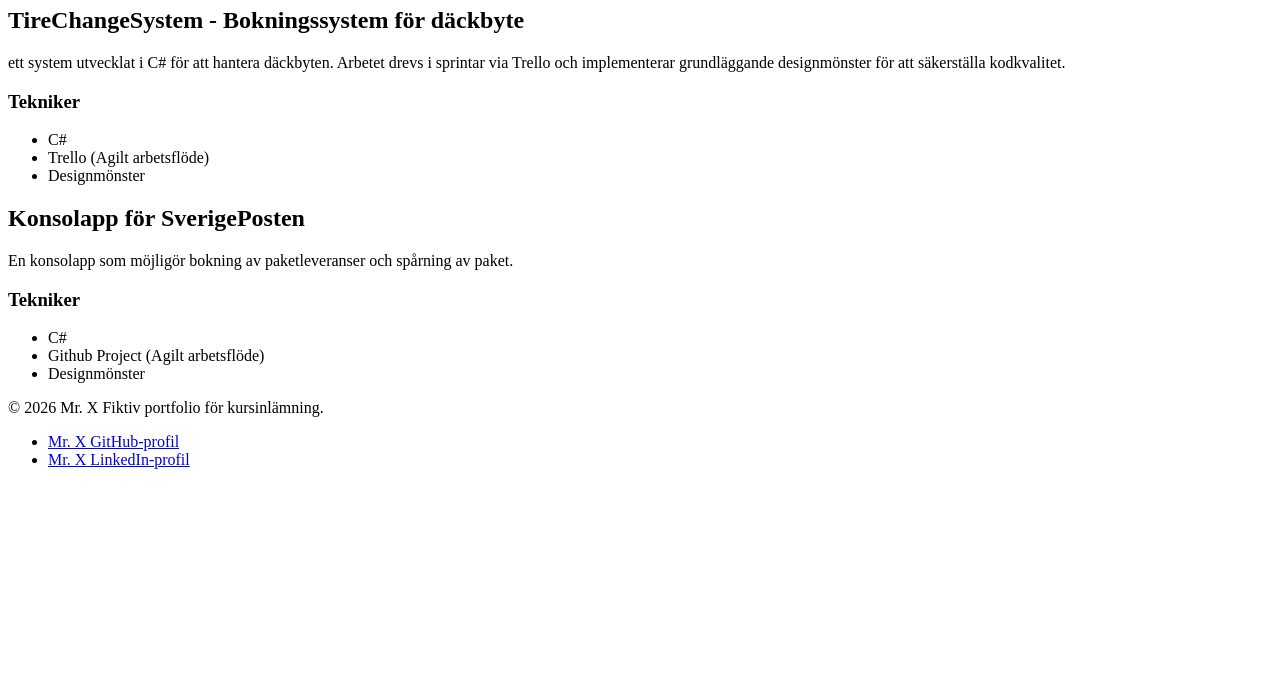
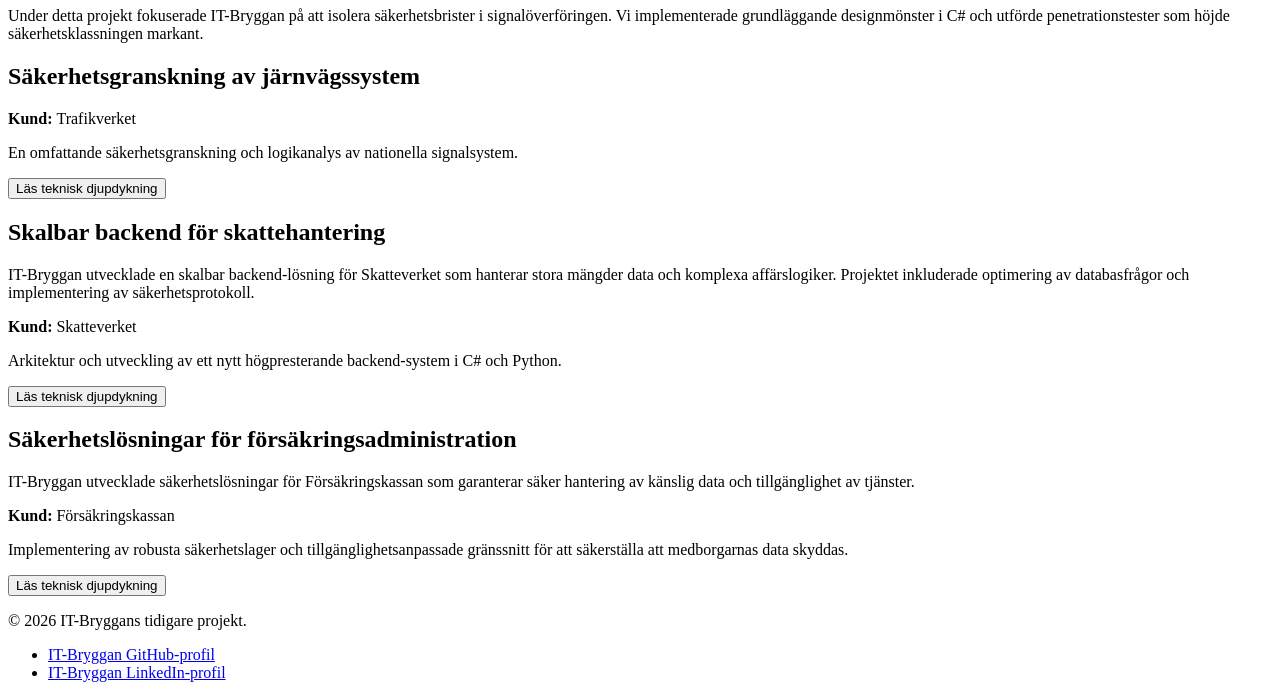
Before and after one commit to rojdibaba/IT-Bryggan, a plain HTML site: page HTML/projekt.html in a window 1280 px wide. Shown: the part 244-942 px from the top of the page. Before the commit the page ends 800 px from the top, so only its background shows below. Drawn offline with Linux system fonts and the light colour scheme; files that its build step writes are made by us from their sources; files whose address does not match are found by name.

Commit message:
Uppdaterar till nya och bättre projekt-cases för IT-Bryggan

```diff
--- a/HTML/projekt.html
+++ b/HTML/projekt.html
@@ -3,19 +3,17 @@
 <head>
   <meta charset="UTF-8">
   <meta name="viewport" content="width=device-width, initial-scale=1.0">
-  <title>Projekt - Mr.X Portfolio</title>
-  <meta name="description" content="Utvalda systemutvecklings- och webbprojekt som Mr. X har genomfört.">
+  <meta name="description" content="Utvalda systemutvecklings- och webbprojekt som IT-Bryggan har genomfört.">
+  <title>Projekt & Erfarenheter - IT-Bryggan</title>
   <link rel="stylesheet" href="css/style.css">
   <script src="js/script.js" defer></script>
 </head>
 <body>
-  <!-- WCAG: Låter tangentbordsanvändare hoppa direkt till <main> -->
   <a class="skip-link" href="#main-content">Hoppa till huvudinnehåll</a>
 
   <header class="site-header">
-    <a class="site-header__brand" href="index.html">Mr. X</a>
+    <a class="site-header__brand" href="index.html">IT-Bryggan</a>
 
-    <!-- JS: Öppnar och stänger mobilmenyn genom att växla synlighet på menylistan -->
     <button type="button" class="site-header__menu-btn"
             data-js-action="toggle"
             data-menu-state="closed"
@@ -49,51 +47,110 @@
   </header>
 
   <main id="main-content" class="page-content">
-    <h1 class="page-content__title">Projekt</h1>
+    <h1 class="page-content__title">Projekt & Erfarenhet</h1>
+    <p class="project-modal__text">Under detta projekt fokuserade IT-Bryggan på att isolera säkerhetsbrister i signalöverföringen. Vi implementerade grundläggande designmönster i C# och utförde penetrationstester som höjde säkerhetsklassningen markant.</p>
 
-     <section class = "project-list" aria-label = "Lista över mina projekt">
+    <section class = "project-list" aria-label = "Lista över IT-Bryggans projekt"></section>
 
-      <article class = "project-card">
-        <h2 class = "project-card__title">TireChangeSystem - Bokningssystem för däckbyte </h2>
-        <p class = "project-card__description">ett system utvecklat i C# för att hantera däckbyten. Arbetet drevs i sprintar via Trello
-        och implementerar grundläggande designmönster för att säkerställa kodkvalitet.
+    <!-- Projekt för Trafikverket -->
+     <article class = "project-card">
+      <h2 class = "project-card__title">Säkerhetsgranskning av järnvägssystem</h2>
+      <p class = "project-card__client"><strong>Kund: </strong>Trafikverket</p>
+      <p class = "project-card__description">En omfattande säkerhetsgranskning och logikanalys av nationella signalsystem.</p>
+      <button type="button" class="project-card__btn" data-js-action="open-modal" data-js-target="modal-trafikverket">Läs teknisk djupdykning</button>
+     </article>
 
-        <h3 class="project-card__subtitle">Tekniker</h3>
-      <ul class="project-card__tech-list">
-        <li class="project-card__tech-item">C#</li>
-        <li class="project-card__tech-item">Trello (Agilt arbetsflöde)</li>
-        <li class="project-card__tech-item">Designmönster</li>
-      </ul>
+     <!-- Projekt för Skatteverket -->
+     <article class = "project-card">
+      <h2 class = "project-card__title">Skalbar backend för skattehantering</h2>
+      <p class = "project-modal__text">IT-Bryggan utvecklade en skalbar backend-lösning för Skatteverket som hanterar stora mängder data och komplexa affärslogiker. Projektet inkluderade optimering av databasfrågor och implementering av säkerhetsprotokoll.</p>
+      <p class = "project-card__client"><strong>Kund: </strong>Skatteverket</p>
+      <p class = "project-card__description">Arkitektur och utveckling av ett nytt högpresterande backend-system i C# och Python.</p>
+      <button type="button" class="project-card__btn" data-js-action="open-modal" data-js-target="modal-skatteverket">Läs teknisk djupdykning</button>
+     </article>
 
-    </article>
-    <article class = "project-card">
-      <h2 class = "project-card__title">Konsolapp för SverigePosten</h2>
-        <p class = "project-card__description">En konsolapp som möjligör bokning av paketleveranser och spårning av paket.
+     <!-- Projekt för Försäkringskassan -->
+     <article class="project-card">
+        <h2 class="project-card__title">Säkerhetslösningar för försäkringsadministration</h2>
+        <p class="project-modal__text">IT-Bryggan utvecklade säkerhetslösningar för Försäkringskassan som garanterar säker hantering av känslig data och tillgänglighet av tjänster.</p>
+        <p class="project-card__client"><strong>Kund:</strong> Försäkringskassan</p>
+        <p class="project-card__description">Implementering av robusta säkerhetslager och tillgänglighetsanpassade gränssnitt för att säkerställa att medborgarnas data skyddas.</p>
+        <button type="button" class="project-card__btn" data-js-action="open-modal" data-js-target="modal-forsakringskassan">Läs teknisk djupdykning</button>
 
-        <h3 class="project-card__subtitle">Tekniker</h3>
-      <ul class="project-card__tech-list">
-        <li class="project-card__tech-item">C#</li>
-        <li class="project-card__tech-item">Github Project (Agilt arbetsflöde)</li>
-        <li class="project-card__tech-item">Designmönster</li>
-      </ul>
-    </article>
+      </article>
 
+      <!-- MODAL: Skatteverket -->
+    <dialog id="modal-skatteverket" class="project-modal" aria-labelledby="modal-title-skatte">
+      <div class="project-modal__content">
+        <h2 id="modal-title-skatte" class="project-modal__title">Djupdykning: Skatteverket</h2>
+        <p class="project-modal__text">För att klara den extrema belastningen under deklarationsperioden byggde vi en skalbar serverarkitektur. Genom avancerad databashantering och optimerade API:er i Python och C# minskade vi svarstiderna avsevärt och eliminerade tidigare flaskhalsar.</p>
 
-      </p>
+        <h3 class="project-modal__subtitle">Använda tekniker:</h3>
+        <ul class="project-modal__tech-list">
+          <li class="project-modal__tech-item">C# och Python</li>
+          <li class="project-modal__tech-item">Databashantering (SQL)</li>
+          <li class="project-modal__tech-item">GitHub Actions (CI/CD)</li>
+        </ul>
 
-    </section>
+        <button type="button" class="project-modal__close-btn"
+                data-js-action="close-modal"
+                data-js-target="modal-skatteverket">
+          Stäng fönstret
+        </button>
+      </div>
+    </dialog>
 
-    <!-- Sidans unika sektioner och artiklar här -->
+    <!-- MODAL: Trafikverket -->
+    <dialog id="modal-trafikverket" class="project-modal" aria-labelledby="modal-title-trafik">
+      <div class="project-modal__content">
+        <h2 id="modal-title-trafik" class="project-modal__title">Djupdykning: Trafikverket</h2>
+        <p class="project-modal__text">Vi genomförde en omfattande säkerhetsgranskning av Trafikverkets signalsystem. Genom penetrationstester och logikanalys identifierade vi kritiska sårbarheter som kunde utnyttjas av obehöriga. Våra rekommendationer ledde till förbättrade säkerhetsprotokoll och ökad robusthet i systemet.</p>
+
+        <h3 class="project-modal__subtitle">Använda tekniker:</h3>
+        <ul class="project-modal__tech-list">
+          <li class="project-modal__tech-item">Penetrationstestning</li>
+          <li class="project-modal__tech-item">Logikanalys</li>
+          <li class="project-modal__tech-item">C# för säkerhetsverktyg</li>
+        </ul>
+
+        <button type="button" class="project-modal__close-btn"
+                data-js-action="close-modal"
+                data-js-target="modal-trafikverket">
+          Stäng fönstret
+        </button>
+      </div>
+    </dialog>
+
+    <!-- MODAL: Försäkringskassan -->
+    <dialog id="modal-forsakringskassan" class="project-modal" aria-labelledby="modal-title-forsakring">
+      <div class="project-modal__content">
+        <h2 id="modal-title-forsakring" class="project-modal__title">Djupdykning: Försäkringskassan</h2>
+        <p class="project-modal__text">IT-Bryggan utvecklade säkerhetslösningar för Försäkringskassan som garanterar säker hantering av känslig data och tillgänglighet av tjänster. Vi implementerade robusta säkerhetslager och tillgänglighetsanpassade gränssnitt för att säkerställa att medborgarnas data skyddas.</p>
+
+        <h3 class="project-modal__subtitle">Använda tekniker:</h3>
+        <ul class="project-modal__tech-list">
+          <li class="project-modal__tech-item">Säkerhetsprotokoll</li>
+          <li class="project-modal__tech-item">Tillgänglighetsanpassning</li>
+          <li class="project-modal__tech-item">C# och Python</li>
+        </ul>
+
+        <button type="button" class="project-modal__close-btn"
+                data-js-action="close-modal"
+                data-js-target="modal-forsakringskassan">
+          Stäng fönstret
+        </button>
+      </div>
+    </dialog>
   </main>
 
   <footer class="site-footer">
-    <p class="site-footer__copyright">&copy; 2026 Mr. X Fiktiv portfolio för kursinlämning.</p>
+    <p class="site-footer__copyright">&copy; 2026 IT-Bryggans tidigare projekt.</p>
     <ul class="site-footer__links">
       <li class="site-footer__item">
-        <a class="site-footer__link" href="https://github.com/">Mr. X GitHub-profil</a>
+        <a class="site-footer__link" href="https://github.com/">IT-Bryggan GitHub-profil</a>
       </li>
       <li class="site-footer__item">
-        <a class="site-footer__link" href="https://linkedin.com/">Mr. X LinkedIn-profil</a>
+        <a class="site-footer__link" href="https://linkedin.com/">IT-Bryggan LinkedIn-profil</a>
       </li>
     </ul>
   </footer>
```
Also changed, not shown: HTML/kompetenser.html (+1 -1 lines), HTML/kontakt.html (+1 -1 lines), HTML/referenser.html (+2 -2 lines).
